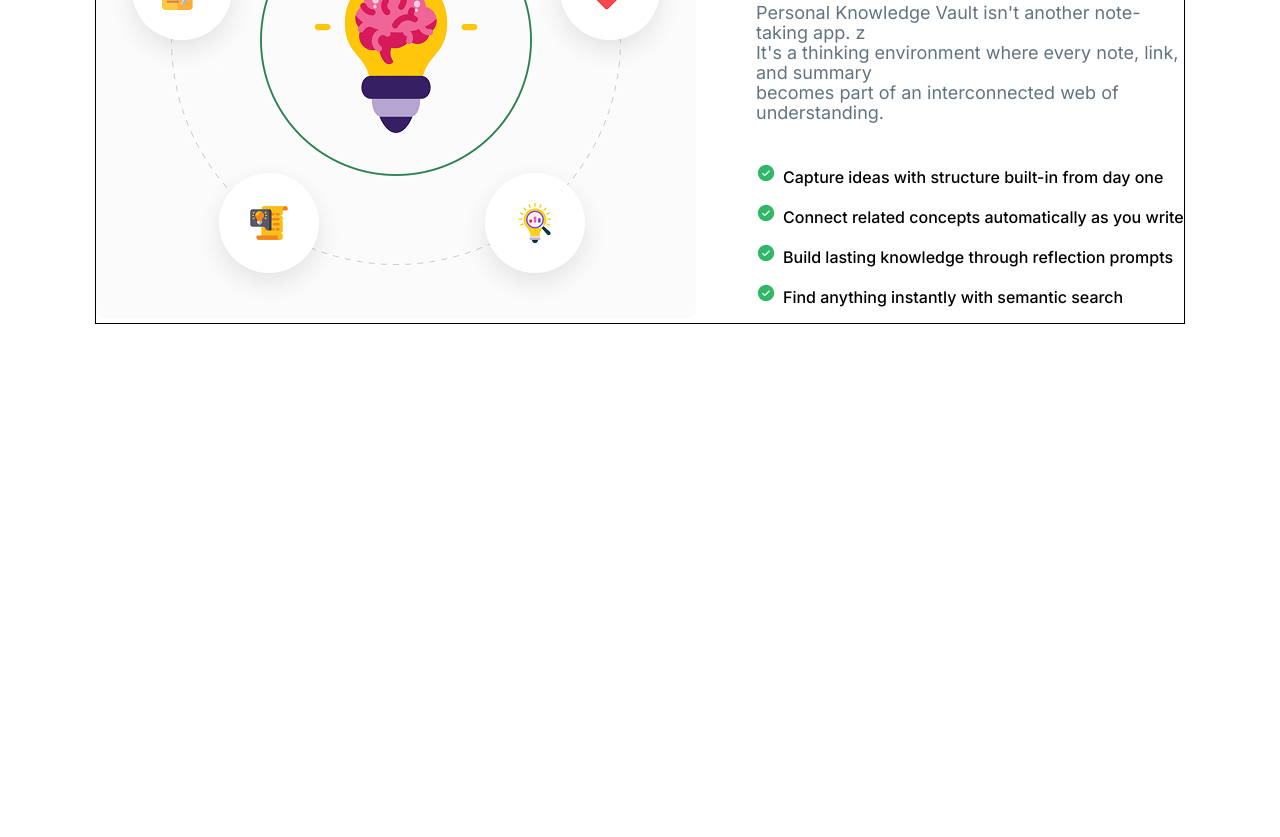
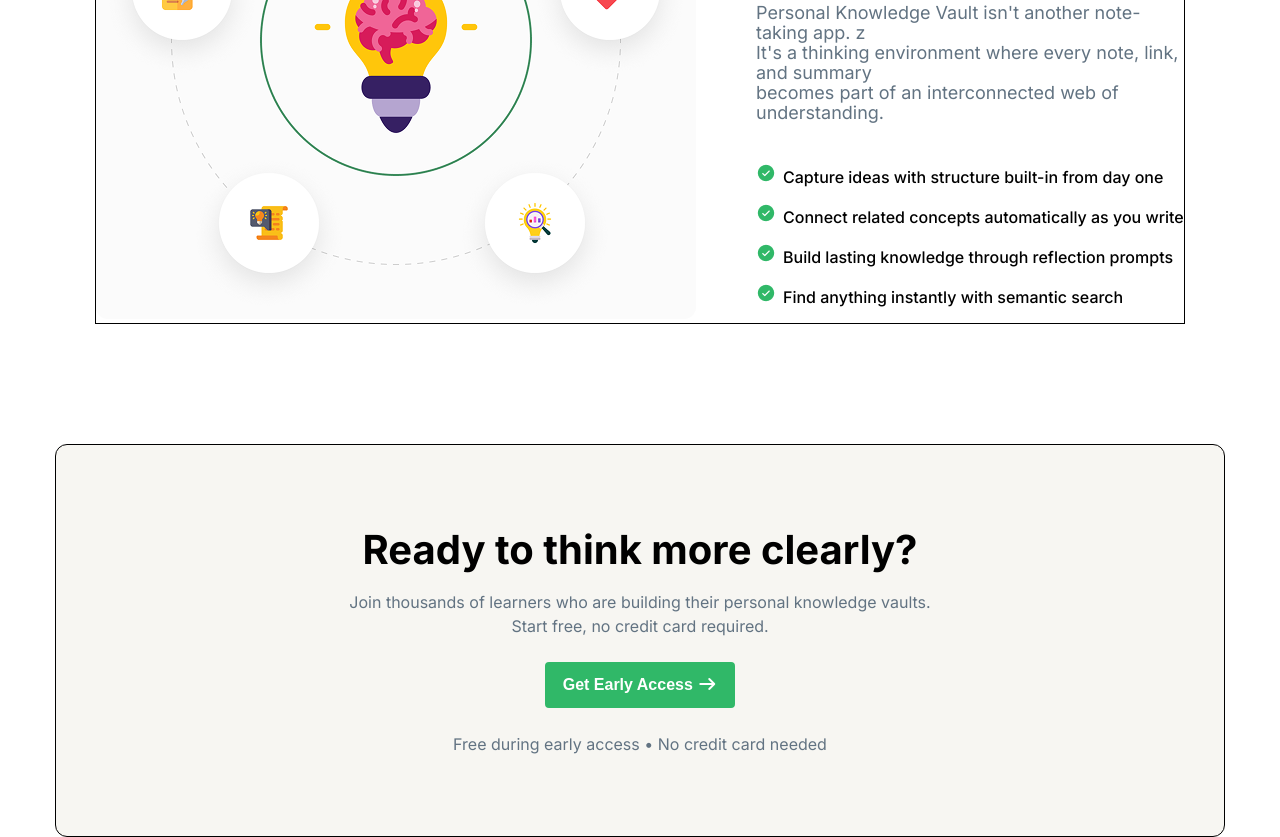
Before and after one commit to hhlenin/ph-assignment-1, a plain HTML site: page index.html in a window 1280 px wide. Shown: the part 1694-2531 px from the top of the page. Before the commit the page ends 2018 px from the top, so only its background shows below. Drawn offline with Linux system fonts and the light colour scheme.

Commit message:
early access part done

```diff
--- a/index.html
+++ b/index.html
@@ -108,7 +108,6 @@
             <div class="content">
                 <img src="./assets/knowledge.png" alt="">
                 <div class="solution-card">
-<!--                    <div class="heading">-->
                         <p class="font-16 color-primary">The Solution</p>
                     <div class="title">
                         <h4 class="font-48">Your second brain,<br>structured by design.</h4>
@@ -118,9 +117,6 @@
                             It's a thinking environment where every note, link, and summary <br>
                             becomes part of an interconnected web of understanding.</p>
                     </div>
-
-<!--                    </div>-->
-
                     <ul>
                         <li class="font-16 weight-medium">Capture ideas with structure built-in from day one</li>
                         <li class="font-16 weight-medium">Connect related concepts automatically as you write</li>
@@ -131,5 +127,16 @@
             </div>
         </div>
     </section>
+
+    <section id="early-access">
+        <div class="container">
+            <div class="content">
+                <h3 class="">Ready to think more clearly?</h3>
+                <p class="color-gray font-16">Join thousands of learners who are building their personal knowledge vaults. <br> Start free, no credit card required.</p>
+                <button class="btn">Get Early Access <i class="fa-solid fa-arrow-right"></i></button>
+                <p class="color-gray font-16">Free during early access • No credit card needed</p>
+            </div>
+        </div>
+    </section>
 </body>
 </html>
--- a/styles/style.css
+++ b/styles/style.css
@@ -178,6 +178,7 @@
     align-items: center;
     gap: 60px;
 }
+
 #solution .content img {
     border-radius: 8px;
 }
@@ -203,3 +204,27 @@
     padding-left: 0;
     padding-bottom: 16px;
 }
+
+#early-access {
+    margin-top: 120px;
+    text-align: center;
+}
+
+#early-access .container {
+    padding: 80px 40px;
+    background-color: #F7F6F2;
+    border-radius: 12px;
+}
+
+#early-access h3 {
+    font-weight: bold;
+    font-size: 40px;
+    margin-bottom: 16px;
+}
+
+#early-access p {
+    line-height: 24px;
+}
+#early-access .btn {
+    margin: 24px auto;
+}
```
